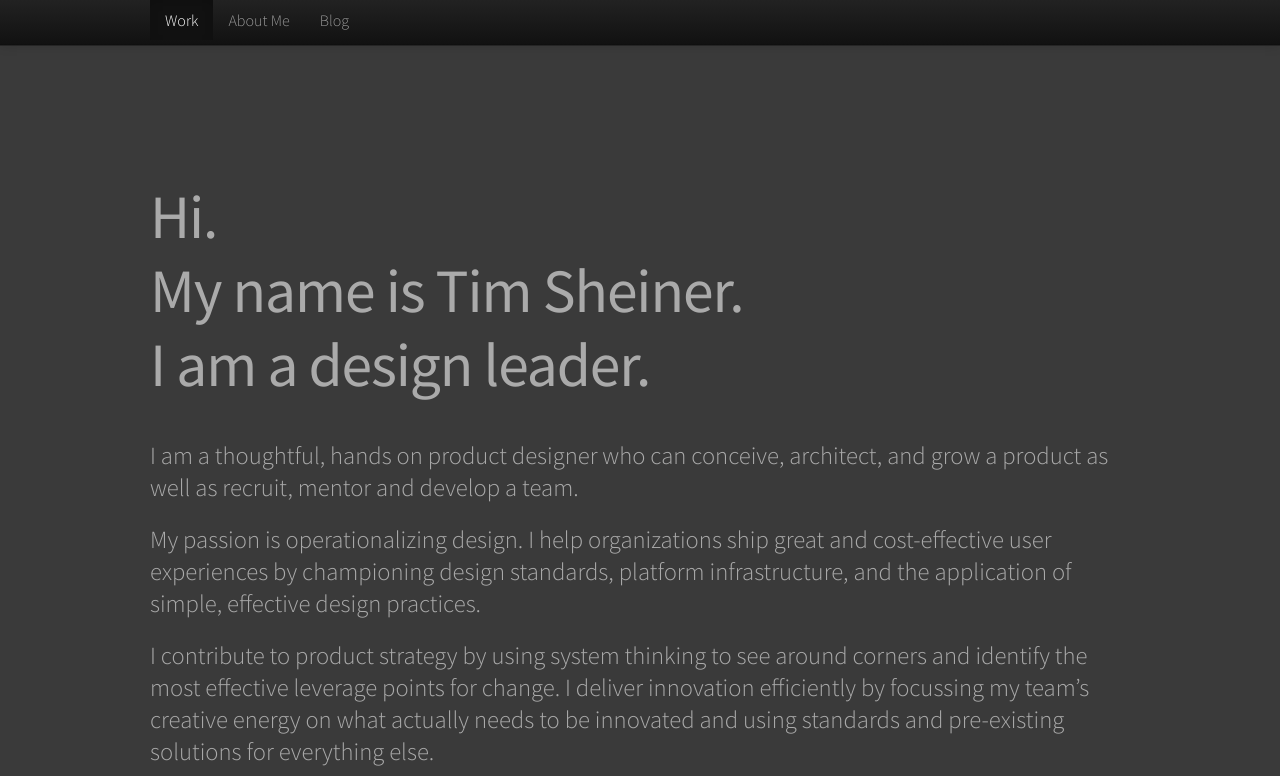
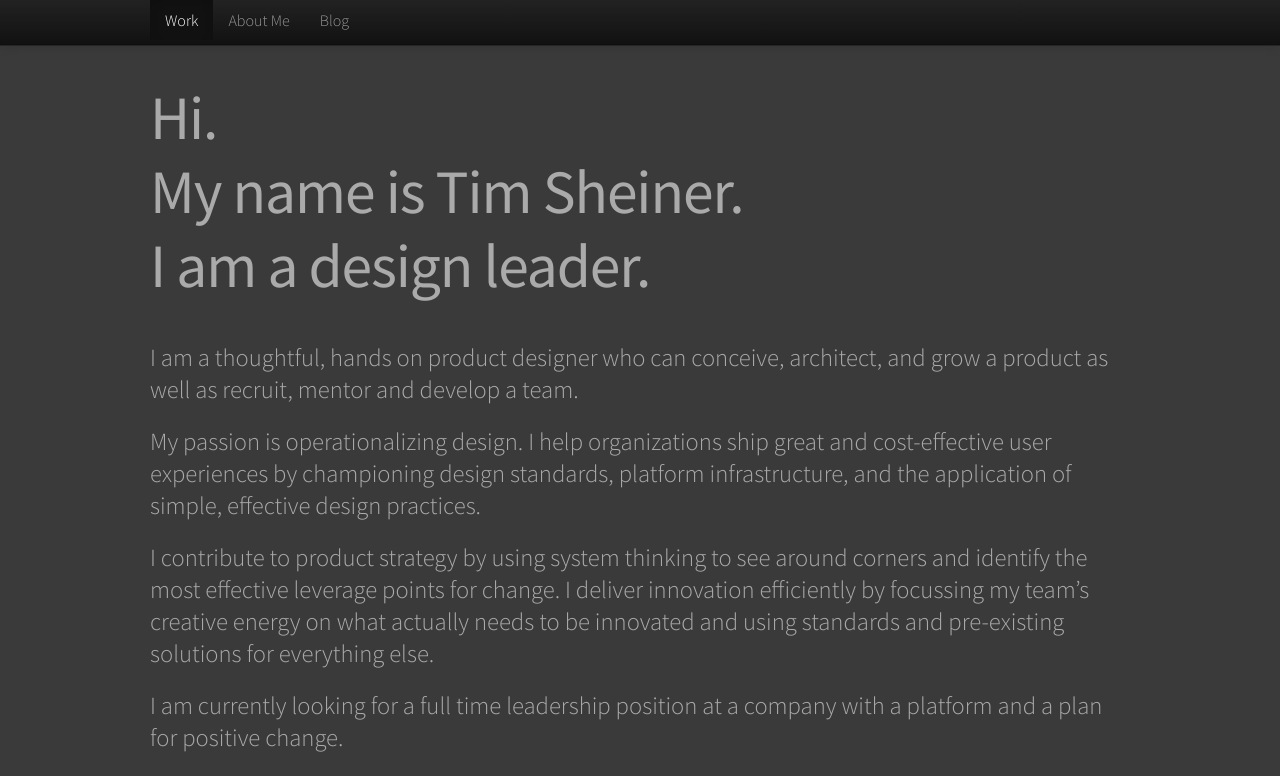
Before and after one commit to tsheiner/timsheiner.com, a plain HTML site: page index.html in a window 1280 px wide. Shown: the top 776 px of the page. Drawn offline with nearby package versions, Linux system fonts and the light colour scheme.

Commit message:
minor spacing at top

```diff
--- a/css/customizations.css
+++ b/css/customizations.css
@@ -90,13 +90,14 @@ a:hover{
 }
 
 #portfolio .intro-text {
-  margin-top:40px;
+/*   margin-top:40px; */
   margin-bottom:20px;
 }
 
 .intro-text h1 {
 	  font-size: 350%;
-	  line-height: 1.2em
+	  line-height: 1.2em;
+	  margin-top: 0.25em;
 }
 
 h1 {
```
